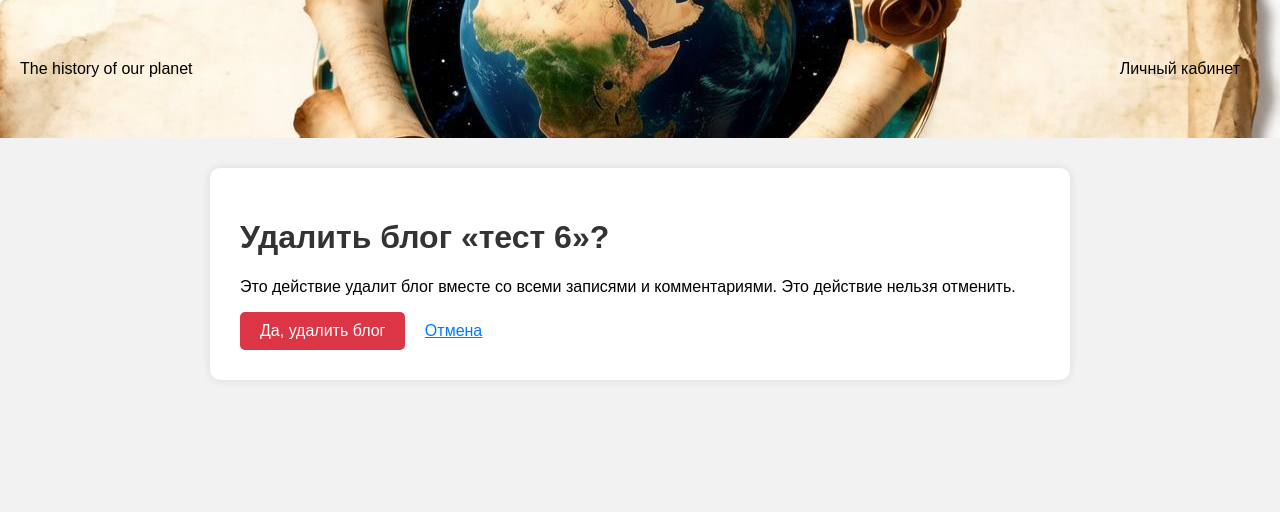
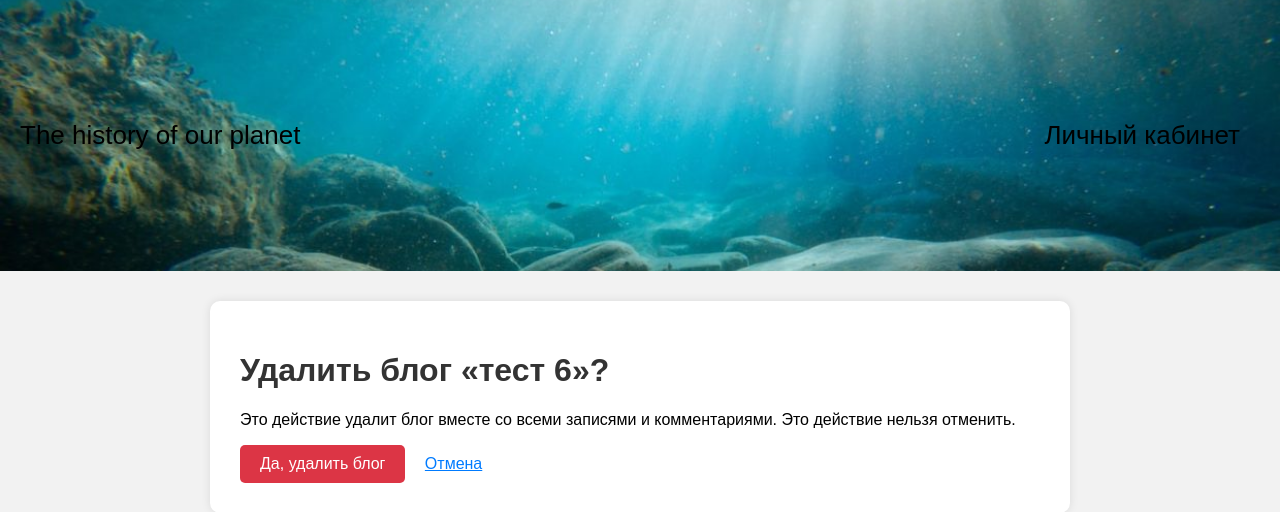
Before and after one commit to Babkinvnuck/mysite, a Django app: page /6/delete/ in a window 1280 px wide. Shown: the top 512 px of the page. Run offline with Django 5.2, Linux system fonts and the light colour scheme; a user stored in the database is signed in; data comes from the database, SQL or seed files in the repository.

Commit message:
Обновление сайта

```diff
--- a/templates/base.html
+++ b/templates/base.html
@@ -17,7 +17,7 @@
 		background-size: cover;
 		background-position: center;
 		background-color: rgba(0, 0, 0, 0.4);
-		padding: 60px 20px;
+		padding: 120px 20px;
 		display: flex;
 		align-items: center;
 		justify-content: space-between;
@@ -28,7 +28,7 @@
         color: black;
         text-decoration: none;
         margin-right: 20px;
-        font-size: 16px;
+        font-size: 26px;
     }
 
     nav a:hover {
```
Also changed, not shown: static/img/header.jpg.
